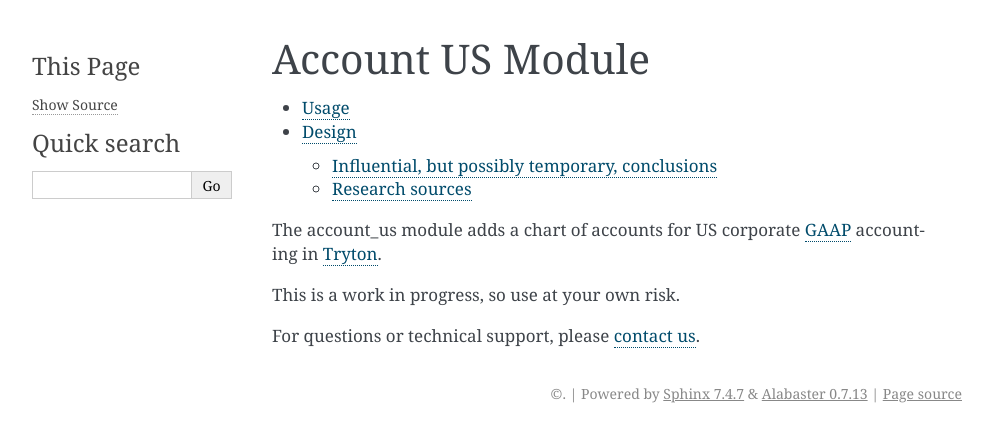
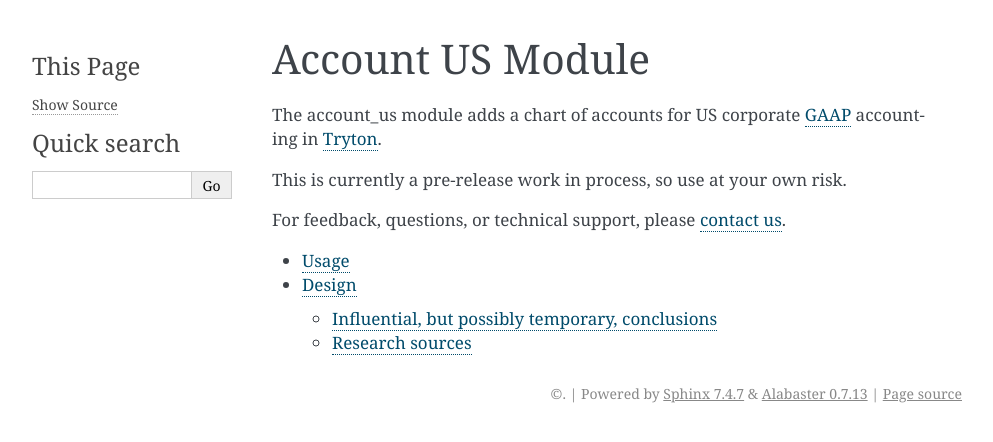
Before and after one commit to austinrutta/account_us, a Sphinx documentation site: the page built from doc/index.rst, in a window 1280 px wide. Shown: the top 442 px of the page, without its empty margins (148-1141 px from the left). Built offline with Sphinx 7.4.7, drawn with Linux system fonts in a browser that asks for light colours; some of the changed lines change nothing that is shown.

Commit message:
Put toctree underneath

```diff
--- a/doc/index.rst
+++ b/doc/index.rst
@@ -1,6 +1,13 @@
 *****************
 Account US Module
 *****************
+
+The account_us module adds a chart of accounts for US corporate GAAP_
+accounting in Tryton_.
+
+This is currently a pre-release work in process, so use at your own risk.
+
+For feedback, questions, or technical support, please `contact us`_.
 
 .. toctree::
    :maxdepth: 2
@@ -8,13 +15,6 @@ Account US Module
    usage
    design
 
-The account_us module adds a chart of accounts for US corporate GAAP_
-accounting in Tryton_.
-
-This is a work in progress, so use at your own risk.
-
-For questions or technical support, please `contact us`_.
-
 .. _GAAP: https://en.wikipedia.org/wiki/Generally_Accepted_Accounting_Principles_(United_States)
 .. _Tryton: https://www.tryton.org
 .. _contact us: https://pentandra.com/company/#contact
```
